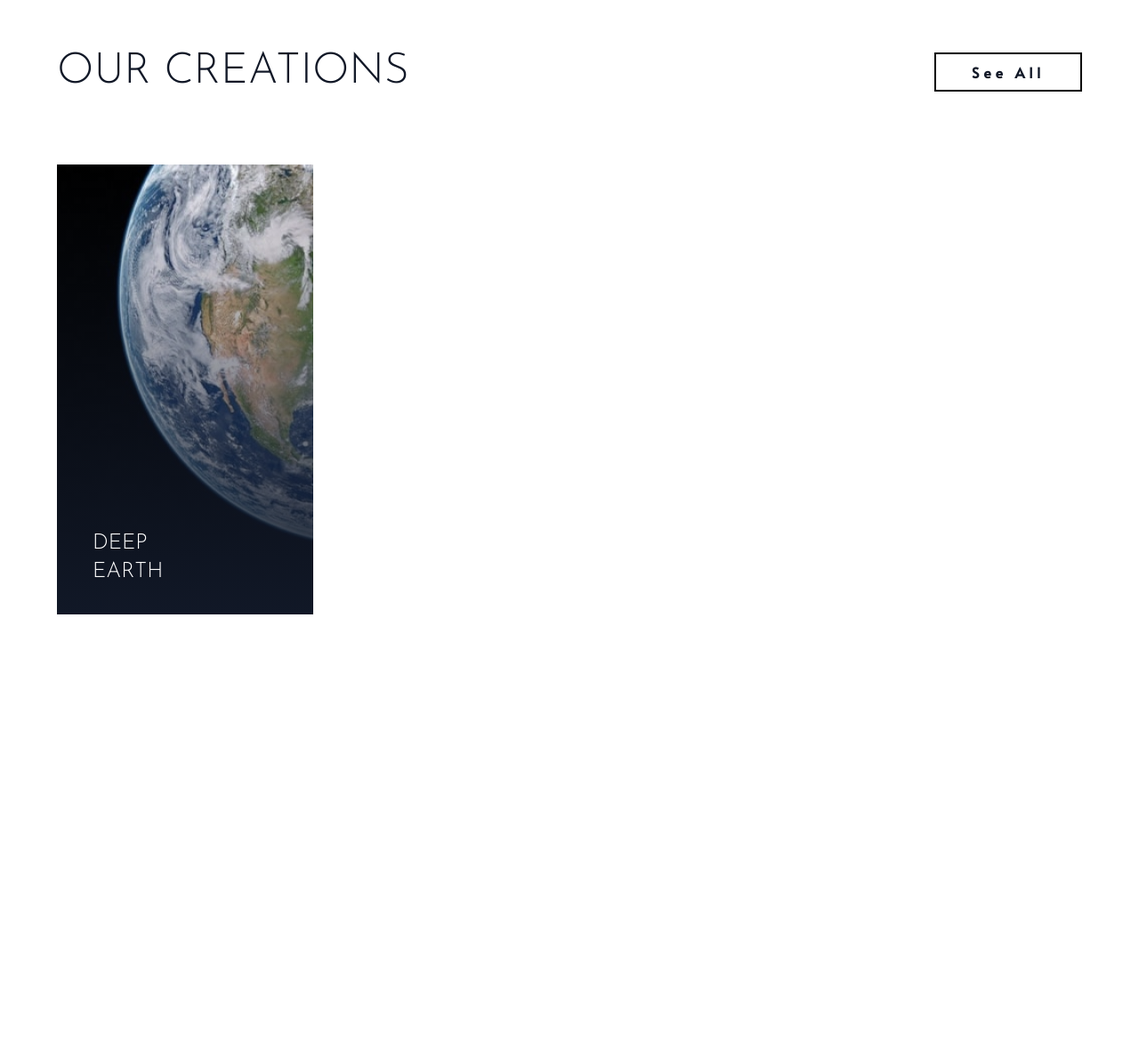
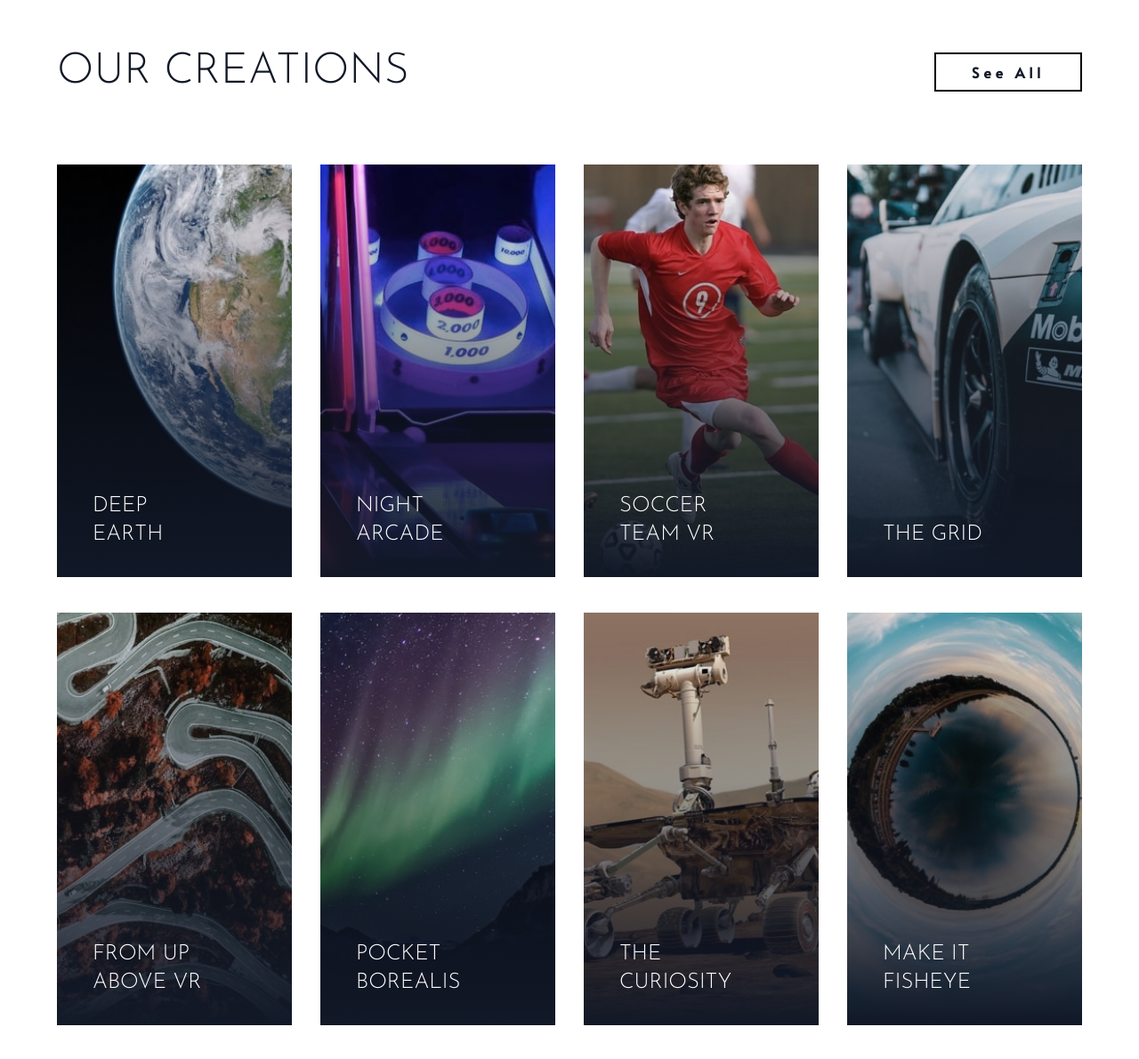
Before and after one commit to Armin-Fullstack/Loopstudios, a website: page index.html in a window 1280 px wide. Shown: the part 1355-2546 px from the top of the page at 89% size. Before the commit the page ends 2174 px from the top, so only its background shows below. Drawn offline with Linux system fonts and the light colour scheme.

Commit message:
Feat: Added the rest items

```diff
--- a/index.html
+++ b/index.html
@@ -22,33 +22,45 @@
         <!-- Logo/Menu container -->
         <nav class="flex justify-between items-center text-white font-bold">
           <!-- Logo -->
-                    <img src="Images/logo.svg" alt="">
+          <img src="Images/logo.svg" alt="" />
           <!--Menu -->
           <ul class="h-10 hidden md:flex font-alata md:space-x-8">
             <li class="group">
               <a href="#">About</a>
-                            <div class="group-hover:border-b group-hover:border-blue-50 mx-2"></div>
+              <div
+                class="group-hover:border-b group-hover:border-blue-50 mx-2"
+              ></div>
             </li>
             <li class="group">
               <a href="#">Careers</a>
-                            <div class="group-hover:border-b group-hover:border-blue-50 mx-2"></div>
+              <div
+                class="group-hover:border-b group-hover:border-blue-50 mx-2"
+              ></div>
             </li>
             <li class="group">
               <a href="#">Events</a>
-                            <div class="group-hover:border-b group-hover:border-blue-50 mx-2"></div>
+              <div
+                class="group-hover:border-b group-hover:border-blue-50 mx-2"
+              ></div>
             </li>
             <li class="group">
               <a href="#">Products</a>
-                            <div class="group-hover:border-b group-hover:border-blue-50 mx-2"></div>
+              <div
+                class="group-hover:border-b group-hover:border-blue-50 mx-2"
+              ></div>
             </li>
             <li class="group">
               <a href="#">Support</a>
-                            <div class="group-hover:border-b group-hover:border-blue-50 mx-2"></div>
+              <div
+                class="group-hover:border-b group-hover:border-blue-50 mx-2"
+              ></div>
             </li>
-
           </ul>
           <!-- Hamburger Menu -->
-                    <button id="menu-btn" class="hamburger md:hidden block focus:outline-none z-50">
+          <button
+            id="menu-btn"
+            class="hamburger md:hidden block focus:outline-none z-50"
+          >
             <span class="hamburger-top"></span>
             <span class="hamburger-middle"></span>
             <span class="hamburger-bottom"></span>
@@ -56,33 +68,49 @@
         </nav>
 
         <!-- Mobile menu -->
-                <ul id="mobile-menu" class="hidden md:hidden flex flex-col absolute top-0 left-0 bottom-0 bg-black w-full min-h-screen py-1 pl-12 pt-40 space-y-3 text-lg text-white uppercase">
+        <ul
+          id="mobile-menu"
+          class="hidden md:hidden flex flex-col absolute top-0 left-0 bottom-0 bg-black w-full min-h-screen py-1 pl-12 pt-40 space-y-3 text-lg text-white uppercase"
+        >
           <li><a href="#" class="hover:text-pink-500">About</a></li>
           <li><a href="#" class="hover:text-pink-500">Careers</a></li>
           <li><a href="#" class="hover:text-pink-500">Events</a></li>
           <li><a href="#" class="hover:text-pink-500">Products</a></li>
           <li><a href="#" class="hover:text-pink-500">Support</a></li>
-
         </ul>
 
         <!-- Hero content container -->
-                <div class="max-w-lg my-32 p-4 md:p-10 md:m-32 md:mx-0 border-2 text-white text-4xl md:text-6xl">
+        <div
+          class="max-w-lg my-32 p-4 md:p-10 md:m-32 md:mx-0 border-2 text-white text-4xl md:text-6xl"
+        >
           <p>IMPRESSIVE EXPERIENCES THAT DELIVER</p>
         </div>
       </div>
-
     </section>
 
     <!-- Feature section -->
     <section id="feature">
       <!-- feature container -->
-            <div class="relative flex flex-col md:flex-row container max-w-6xl mx-auto px-6 md:px-0 my-32">
+      <div
+        class="relative flex flex-col md:flex-row container max-w-6xl mx-auto px-6 md:px-0 my-32"
+      >
         <!-- Image  -->
-                <img src="Images/desktop/image-interactive.jpg" alt="">
+        <img src="Images/desktop/image-interactive.jpg" alt="" />
         <!-- text container  -->
-                <div class="bg-white md:absolute md:right-0 top-48 pr-0 md:py-20 md:pl-20">
-                    <h2 class="max-w-lg text-4xl md:text-5xl font-sans text-center text-gray-900 mt-10 mb-6 md:mt-0 md:text-left">THE LEADER IN INTERACTIVE VR</h2>
-                    <p class="max-w-md text-center md:text-left text-gray-900">Founded in 2011, Loopstudios has been producing world-class virtual reality projects for some of the best companies around the globe. Our award-winning creations have transformed businesses through digital experiences that bind to their brand.</p>
+        <div
+          class="bg-white md:absolute md:right-0 top-48 pr-0 md:py-20 md:pl-20"
+        >
+          <h2
+            class="max-w-lg text-4xl md:text-5xl font-sans text-center text-gray-900 mt-10 mb-6 md:mt-0 md:text-left"
+          >
+            THE LEADER IN INTERACTIVE VR
+          </h2>
+          <p class="max-w-md text-center md:text-left text-gray-900">
+            Founded in 2011, Loopstudios has been producing world-class virtual
+            reality projects for some of the best companies around the globe.
+            Our award-winning creations have transformed businesses through
+            digital experiences that bind to their brand.
+          </p>
         </div>
       </div>
     </section>
@@ -92,30 +120,199 @@
       <!-- creation container -->
       <div class="container max-w-6xl mx-auto px-6 text-gray-900 my-32 md:px-0">
         <!-- creation header container  -->
-                <div class="flex justify-center md:justify-between md:items-center mb-20">
-                    <h2 class="uppercase text-4xl md:text-5xl">
-                        Our creations
-                    </h2>
+        <div
+          class="flex justify-center md:justify-between md:items-center mb-20"
+        >
+          <h2 class="uppercase text-4xl md:text-5xl">Our creations</h2>
 
-                    <button class="hidden md:block btn">
-                        See All
-                    </button>
+          <button class="hidden md:block btn">See All</button>
         </div>
 
-                <!-- Items container  -->
-                <div class="flex flex-col md:flex-row space-y-6 md:space-y-0 md:space-x-8 text-white uppercase text-2xl w-full justify-between">
+        <!-- Items container 1  -->
+        <div
+          class="flex flex-col md:flex-row space-y-6 md:space-y-0 text-white uppercase text-2xl w-ful md:space-x-8"
+        >
           <!-- item 1 container  -->
           <div class="relative pickgradient group overflow-hidden md:w-1/4">
             <!-- desktop image  -->
-                        <img class="hidden md:block duration-200 w-full group-hover:scale-110 " src="Images/desktop/image-deep-earth.jpg" alt="">
+            <img
+              class="hidden md:block duration-200 w-full group-hover:scale-110"
+              src="Images/desktop/image-deep-earth.jpg"
+              alt=""
+            />
             <!-- mobile image  -->
-                        <img class="md:hidden w-full" src="Images/mobile/image-deep-earth.jpg" alt="">
+            <img
+              class="md:hidden w-full"
+              src="Images/mobile/image-deep-earth.jpg"
+              alt=""
+            />
 
-                        <h5 class="absolute px-6 md:px-10 w-52 group-hover:scale-110 group-hover:text-black bottom-4 md:bottom-8 z-50 duration-200">DEEP EARTH</h5>
+            <h5
+              class="absolute px-6 md:px-10 w-52 group-hover:scale-110 group-hover:text-black bottom-4 md:bottom-8 z-50 duration-200"
+            >
+              DEEP EARTH
+            </h5>
+          </div>
+
+          <!-- item 2 container  -->
+          <div class="relative pickgradient group overflow-hidden md:w-1/4">
+            <!-- desktop image  -->
+            <img
+              class="hidden md:block duration-200 w-full group-hover:scale-110"
+              src="Images/desktop/image-night-arcade.jpg"
+              alt=""
+            />
+            <!-- mobile image  -->
+            <img
+              class="md:hidden w-full"
+              src="Images/mobile/image-night-arcade.jpg"
+              alt=""
+            />
+
+            <h5
+              class="absolute px-6 md:px-10 w-52 group-hover:scale-110 group-hover:text-black bottom-4 md:bottom-8 z-50 duration-200"
+            >
+              NIGHT ARCADE
+            </h5>
+          </div>
+
+          <!-- item 3 container  -->
+          <div class="relative pickgradient group overflow-hidden md:w-1/4">
+            <!-- desktop image  -->
+            <img
+              class="hidden md:block duration-200 w-full group-hover:scale-110"
+              src="Images/desktop/image-soccer-team.jpg"
+              alt=""
+            />
+            <!-- mobile image  -->
+            <img
+              class="md:hidden w-full"
+              src="Images/mobile/image-soccer-team.jpg"
+              alt=""
+            />
+
+            <h5
+              class="absolute px-6 md:px-10 w-52 group-hover:scale-110 group-hover:text-black bottom-4 md:bottom-8 z-50 duration-200"
+            >
+              SOCCER TEAM VR
+            </h5>
+          </div>
+
+          <!-- item 4 container  -->
+          <div class="relative pickgradient group overflow-hidden md:w-1/4">
+            <!-- desktop image  -->
+            <img
+              class="hidden md:block duration-200 w-full group-hover:scale-110"
+              src="Images/desktop/image-grid.jpg"
+              alt=""
+            />
+            <!-- mobile image  -->
+            <img
+              class="md:hidden w-full"
+              src="Images/mobile/image-grid.jpg"
+              alt=""
+            />
+
+            <h5
+              class="absolute px-6 md:px-10 w-52 group-hover:scale-110 group-hover:text-black bottom-4 md:bottom-8 z-50 duration-200"
+            >
+              THE GRID
+            </h5>
           </div>
         </div>
 
+        <!-- Items container 2  -->
+        <div
+          class="flex flex-col md:flex-row space-y-6 md:space-y-0 text-white uppercase text-2xl w-ful md:space-x-8 mt-10"
+        >
+          <!-- item 5 container  -->
+          <div class="relative pickgradient group overflow-hidden md:w-1/4">
+            <!-- desktop image  -->
+            <img
+              class="hidden md:block duration-200 w-full group-hover:scale-110"
+              src="Images/desktop/image-from-above.jpg"
+              alt=""
+            />
+            <!-- mobile image  -->
+            <img
+              class="md:hidden w-full"
+              src="Images/mobile/image-from-above.jpg"
+              alt=""
+            />
 
+            <h5
+              class="absolute px-6 md:px-10 w-52 group-hover:scale-110 group-hover:text-black bottom-4 md:bottom-8 z-50 duration-200"
+            >
+              FROM UP ABOVE VR
+            </h5>
+          </div>
+
+          <!-- item 6 container  -->
+          <div class="relative pickgradient group overflow-hidden md:w-1/4">
+            <!-- desktop image  -->
+            <img
+              class="hidden md:block duration-200 w-full group-hover:scale-110"
+              src="Images/desktop/image-pocket-borealis.jpg"
+              alt=""
+            />
+            <!-- mobile image  -->
+            <img
+              class="md:hidden w-full"
+              src="Images/mobile/image-pocket-borealis.jpg"
+              alt=""
+            />
+
+            <h5
+              class="absolute px-6 md:px-10 w-52 group-hover:scale-110 group-hover:text-black bottom-4 md:bottom-8 z-50 duration-200"
+            >
+              POCKET BOREALIS
+            </h5>
+          </div>
+
+          <!-- item 7 container  -->
+          <div class="relative pickgradient group overflow-hidden md:w-1/4">
+            <!-- desktop image  -->
+            <img
+              class="hidden md:block duration-200 w-full group-hover:scale-110"
+              src="Images/desktop/image-curiosity.jpg"
+              alt=""
+            />
+            <!-- mobile image  -->
+            <img
+              class="md:hidden w-full"
+              src="Images/mobile/image-curiosity.jpg"
+              alt=""
+            />
+
+            <h5
+              class="absolute px-6 md:px-10 w-52 group-hover:scale-110 group-hover:text-black bottom-4 md:bottom-8 z-50 duration-200"
+            >
+              THE CURIOSITY
+            </h5>
+          </div>
+
+          <!-- item 8 container  -->
+          <div class="relative pickgradient group overflow-hidden md:w-1/4">
+            <!-- desktop image  -->
+            <img
+              class="hidden md:block duration-200 w-full group-hover:scale-110"
+              src="Images/desktop/image-fisheye.jpg"
+              alt=""
+            />
+            <!-- mobile image  -->
+            <img
+              class="md:hidden w-full"
+              src="Images/mobile/image-fisheye.jpg"
+              alt=""
+            />
+
+            <h5
+              class="absolute px-6 md:px-10 w-52 group-hover:scale-110 group-hover:text-black bottom-4 md:bottom-8 z-50 duration-200"
+            >
+              MAKE IT FISHEYE
+            </h5>
+          </div>
+        </div>
       </div>
     </section>
   </body>
```
Also changed, not shown: CSS/style.css. Lines whose indentation alone changed are shown as unchanged.
